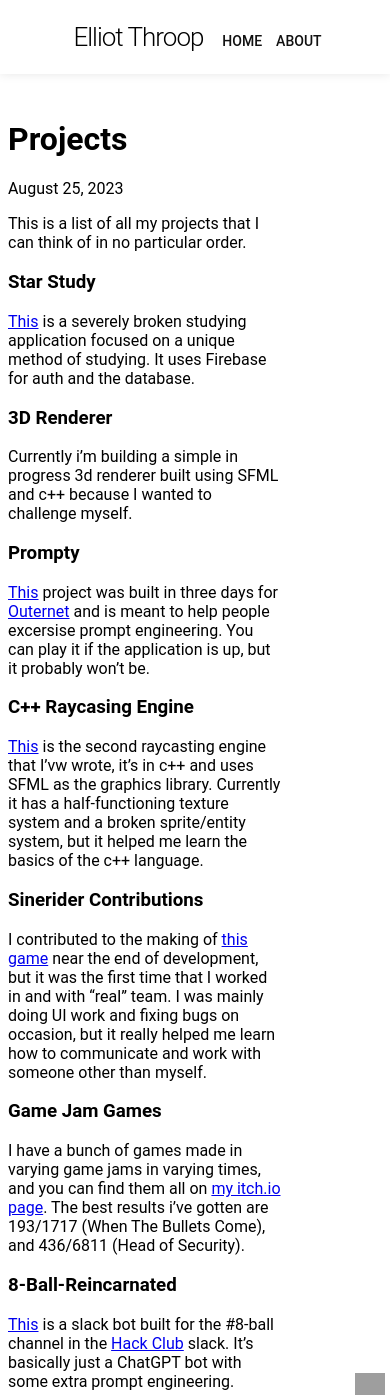
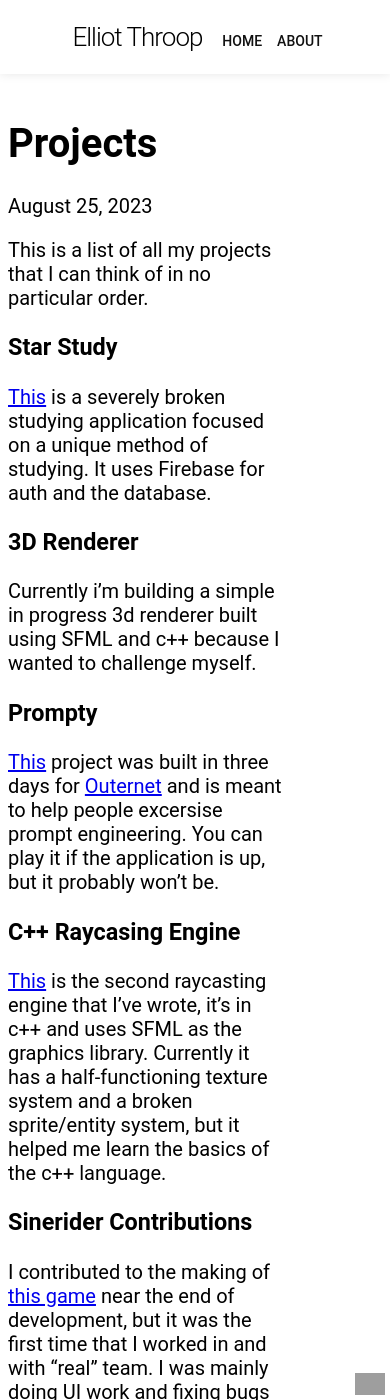
Before and after one commit to Captainexpo-1/captainexpo-1.github.io, a Jekyll site: the page built from _posts/2023-08-25-projects.markdown, in a window 390 px wide and 1400 px high. Built offline with Jekyll 4.4.1, drawn with Linux system fonts in a browser that asks for light colours; nearby versions of some CDN libraries; grey boxes are pictures that could not be loaded.

Commit message:
update font size

```diff
--- a/_posts/2023-08-25-projects.markdown
+++ b/_posts/2023-08-25-projects.markdown
@@ -19,7 +19,7 @@
 
 
 ### C++ Raycasing Engine
-[This](https://github.com/Captainexpo-1/cpp-raycasting-engine) is the second raycasting engine that I'vw wrote, it's in c++ and uses SFML as the graphics library. Currently it has a half-functioning texture system and a broken sprite/entity system, but it helped me learn the basics of the c++ language.
+[This](https://github.com/Captainexpo-1/cpp-raycasting-engine) is the second raycasting engine that I've wrote, it's in c++ and uses SFML as the graphics library. Currently it has a half-functioning texture system and a broken sprite/entity system, but it helped me learn the basics of the c++ language.
 
 ### Sinerider Contributions
 
--- a/assets/css/style.css
+++ b/assets/css/style.css
@@ -66,6 +66,7 @@ img{
 @media (max-width: 600px) {
     html{
         --content-width: 0px;
+        font-size: 25px;
     }
     #content{
         --content-width: 0px;
@@ -78,6 +79,7 @@ img{
 }
 @media (max-width: 1200px) {
     html{
+        font-size: 20px;
         --content-width: 50px;
     }
     #content{
```
